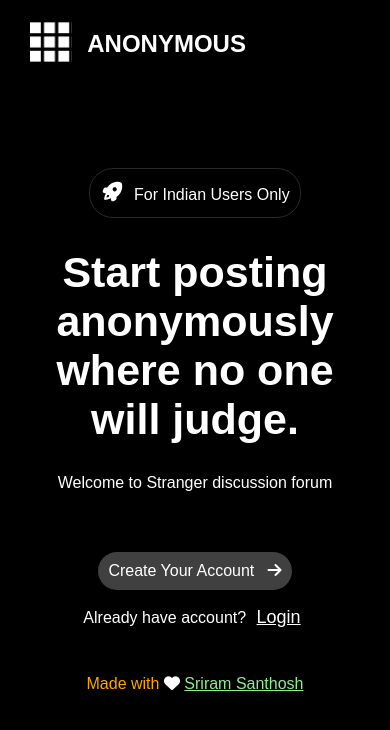
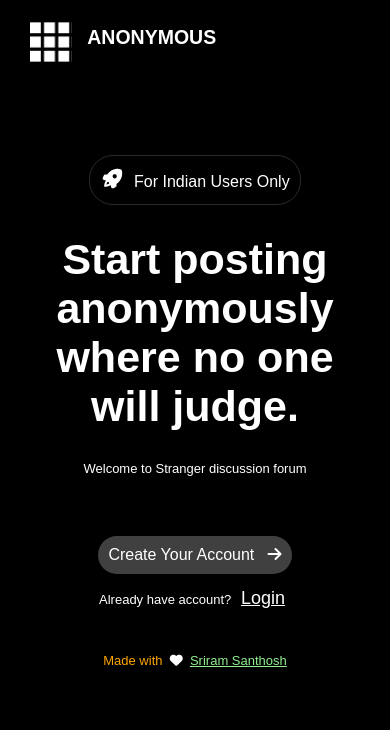
Before and after one commit to sriramsanthosh/project-anonymous, a React (Create React App) app in the folder client/: page / in a window 390 px wide. Shown: the top 730 px of the page. Built offline with nearby package versions, Linux system fonts and the light colour scheme; no server answers.

Commit message:
modified home css

```diff
--- a/client/src/App.css
+++ b/client/src/App.css
@@ -320,6 +320,10 @@ main{
 }
 
 @media screen and (max-width:407px){
+  body{
+    font-size: small;
+  }
+
   .main-content-heading{
     width: 90%;
     font-size: 43px;
--- a/client/src/components/home.jsx
+++ b/client/src/components/home.jsx
@@ -29,7 +29,7 @@ function Home(){
         <p>Already have account? <button className="login-button" onClick={() => navigate("/login")}>Login</button></p>
     </main>
     <footer>
-        <div className="author-sign"><span className="orange-color">Made with</span> <i class="fa-solid fa-heart"></i>&nbsp;<a className="author-profile-link" href="https://www.linkedin.com/in/sriramsanthosh/" target="_blank">Sriram&nbsp;Santhosh</a></div>
+        <div className="author-sign"><span className="orange-color">Made with</span> &nbsp;<i class="fa-solid fa-heart"></i>&nbsp; <a className="author-profile-link" href="https://www.linkedin.com/in/sriramsanthosh/" target="_blank">Sriram&nbsp;Santhosh</a></div>
     </footer>
     </div>
 }
```
